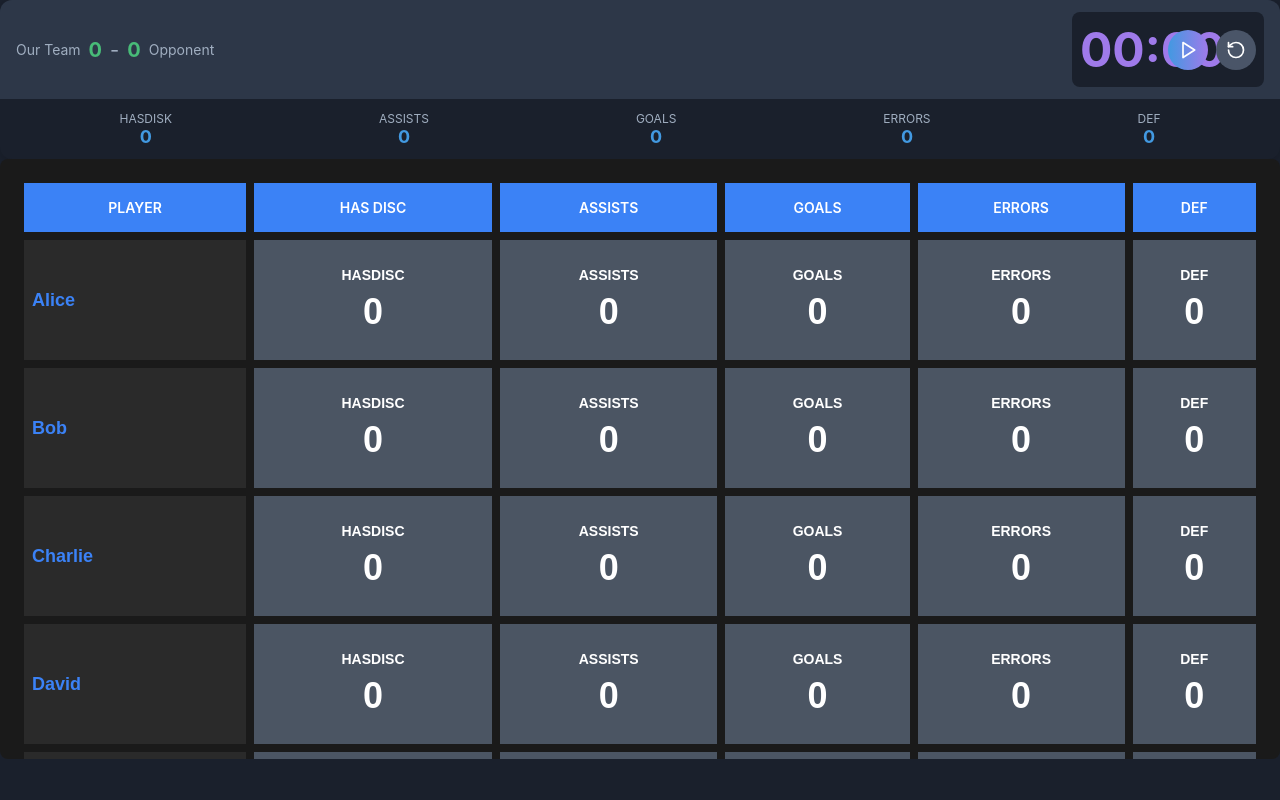
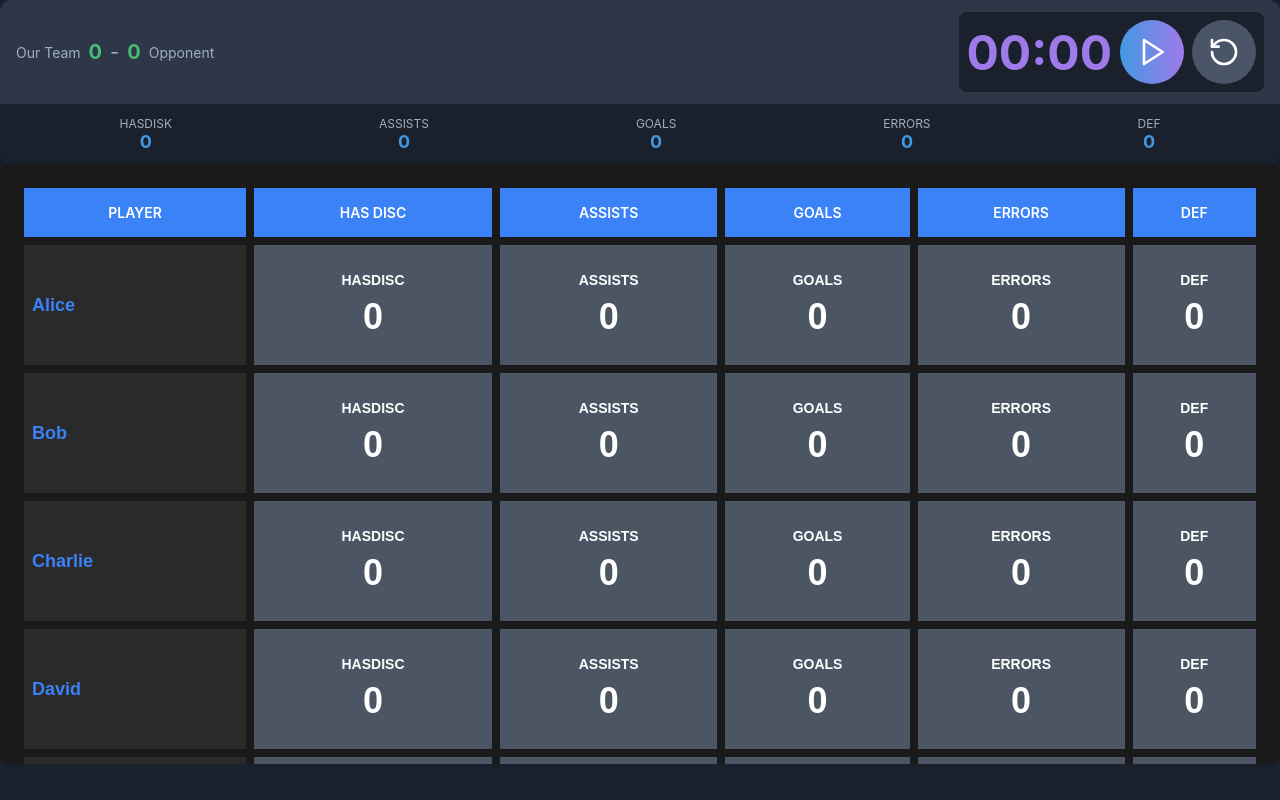
Before and after one commit to kfiddle/ultimate, a React (Create React App) app: page / in a window 1280 px wide. Built offline with nearby package versions, Linux system fonts and the light colour scheme.

Commit message:
clock adjustments

```diff
--- a/components/clock/Clock.jsx
+++ b/components/clock/Clock.jsx
@@ -1,6 +1,6 @@
-import React, { useState, useEffect } from 'react';
-import { Play, Pause, RotateCcw } from 'lucide-react';
-import styles from './Clock.module.css';
+import React, { useState, useEffect } from "react";
+import { Play, Pause, RotateCcw } from "lucide-react";
+import styles from "./Clock.module.css";
 
 const Clock = ({ initialTime = 0, onTimeUpdate }) => {
     const [time, setTime] = useState(initialTime);
@@ -33,19 +33,15 @@ const Clock = ({ initialTime = 0, onTimeUpdate }) => {
     const formatTime = (seconds) => {
         const mins = Math.floor(seconds / 60);
         const secs = seconds % 60;
-    return `${mins.toString().padStart(2, '0')}:${secs.toString().padStart(2, '0')}`;
+        return `${mins.toString().padStart(2, "0")}:${secs.toString().padStart(2, "0")}`;
     };
+
+    // aria-live="polite"
 
     return (
         <div className={styles.clockContainer}>
-      <div className={styles.timeDisplay} aria-live="polite">
-        {formatTime(time)}
-      </div>
-      <button
-        className={`${styles.button} ${styles.playPauseButton}`}
-        onClick={toggleTimer}
-        aria-label={isRunning ? 'Pause game timer' : 'Start game timer'}
-      >
+            <div className={styles.timeDisplay}>{formatTime(time)}</div>
+            <button className={`${styles.button} ${styles.playPauseButton}`} onClick={toggleTimer} aria-label={isRunning ? "Pause game timer" : "Start game timer"}>
                 {isRunning ? <Pause className={styles.icon} /> : <Play className={styles.icon} />}
             </button>
             <button className={`${styles.button} ${styles.resetButton}`} onClick={resetTimer} aria-label="Reset game timer">
--- a/components/clock/Clock.module.css
+++ b/components/clock/Clock.module.css
@@ -12,15 +12,15 @@
   font-size: 3rem;
   font-weight: bold;
   color: #9f7aea;
-  width: 5rem;
+  width: fit-content;
   text-align: center;
 }
 
 .button {
   border: none;
   color: white;
-  width: 2.5rem;
-  height: 2.5rem;
+  width: 4rem;
+  height: 4rem;
   border-radius: 50%;
   display: flex;
   justify-content: center;
@@ -34,10 +34,6 @@
   box-shadow: 0 0 0 2px rgba(159, 122, 234, 0.5);
 }
 
-.button:hover {
-  opacity: 0.8;
-}
-
 .playPauseButton {
   background: linear-gradient(to right, #4299e1, #9f7aea);
 }
@@ -47,8 +43,8 @@
 }
 
 .icon {
-  width: 1.25rem;
-  height: 1.25rem;
+  width: 2rem;
+  height: 2rem;
 }
 
 @media (max-width: 640px) {
```
Lines whose indentation alone changed are shown as unchanged.
